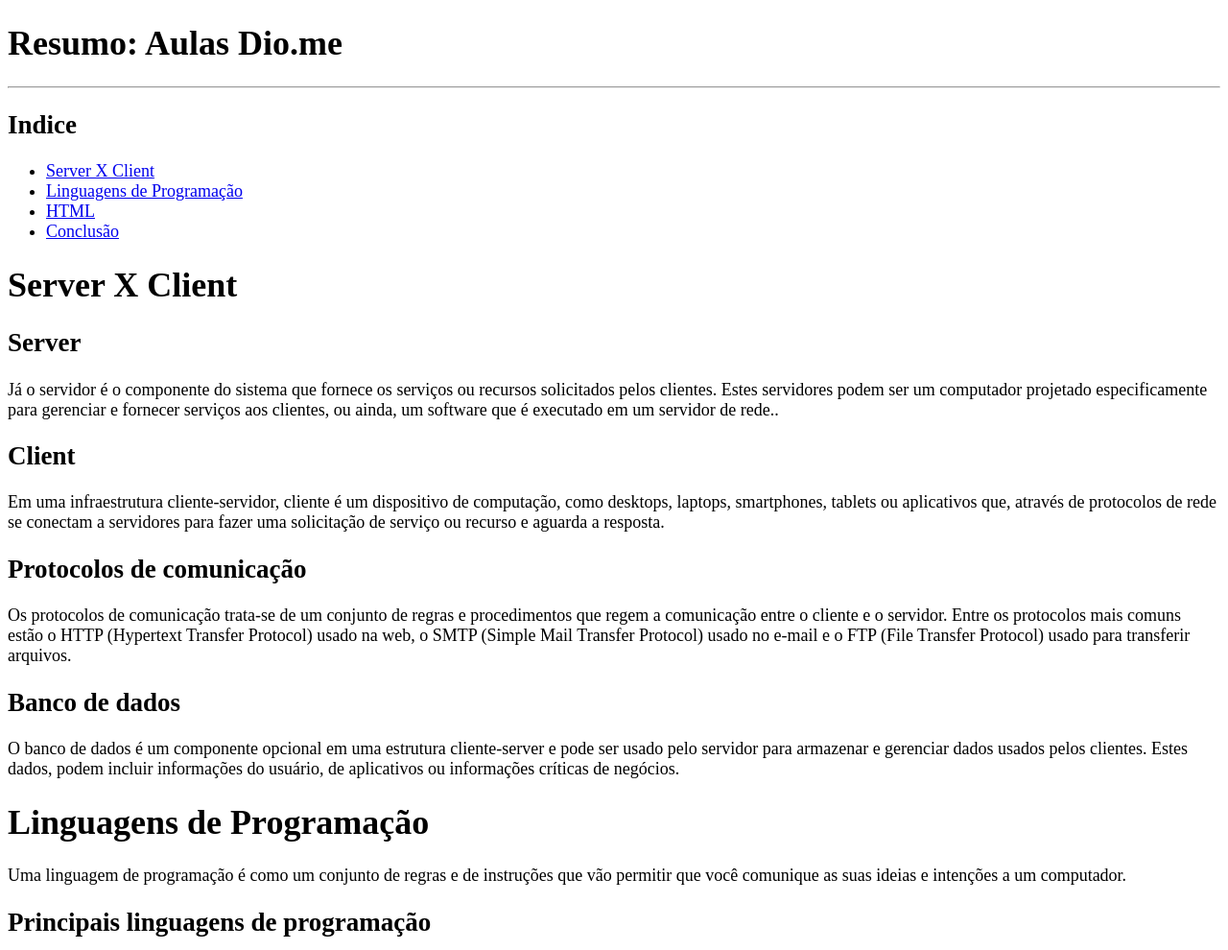
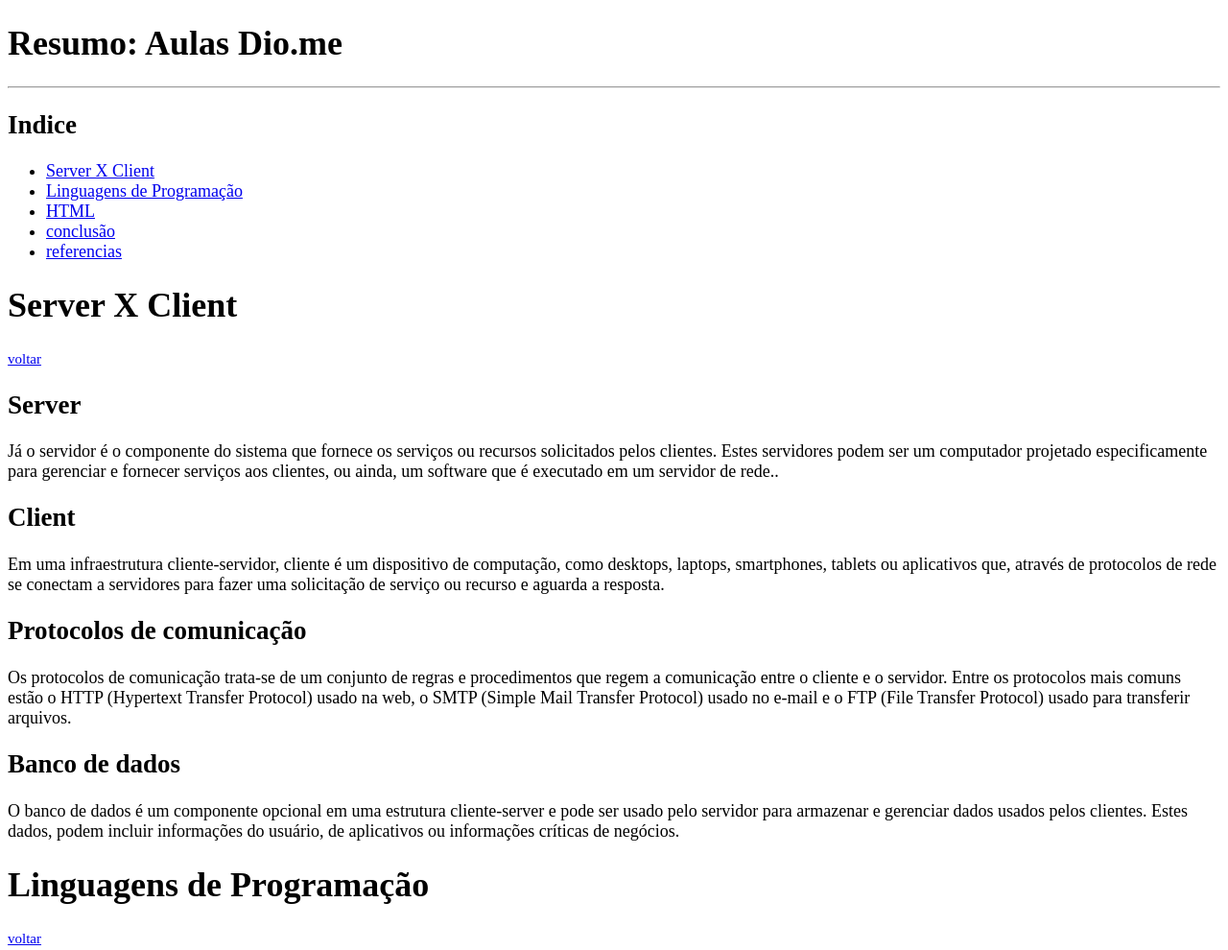
Before and after one commit to FelipeSantos1804/Projeto-DIO.ME, a plain HTML site: page index.html in a window 1280 px wide. Shown: the top 990 px of the page at 96% size. Drawn offline with Linux system fonts and the light colour scheme.

Commit message:
Update index.html
atualização de codigo htm

```diff
--- a/index.html
+++ b/index.html
@@ -9,8 +9,7 @@
 <style>
     body {
         font-family: 'Times New Roman', Times, serif;
-        font-size: large;
-    }
+        font-size: large;}
 </style>
 
 <body>
@@ -22,11 +21,12 @@
         <li> <a href="#Server X Client">Server X Client</a> </li>
         <li> <a href="#Linguagens de Programação">Linguagens de Programação</a> </li>
         <li> <a href="#HTML">HTML</a> </li>
-        <li> <a href="#conclusão">Conclusão</a> </li>
-
+        <li> <a href="#conclusao">conclusão</a> </li>
+        <li> <a href="#referencias">referencias</a> </li>
     </ul>
 
     <h1 id="Server X Client"><strong>Server X Client</strong></h1>
+    <a href="#inicio"><small>voltar</small></a>
     <h2><b>Server</b></h2>
     <p>Já o servidor é o componente do sistema que fornece os serviços ou recursos solicitados pelos clientes. Estes
         servidores podem ser um computador projetado especificamente para gerenciar e fornecer serviços aos clientes, ou
@@ -49,6 +49,7 @@
         aplicativos ou informações críticas de negócios.</p>
 
     <h1 id="Linguagens de Programação"> Linguagens de Programação</h1>
+    <a href="#inicio"><small>voltar</small></a>
     <p>Uma linguagem de programação é como um conjunto de regras e de instruções que vão permitir que você comunique as
         suas ideias e intenções a um computador.</p>
 
@@ -69,6 +70,7 @@
         e atributos.</P>
 
     <h1 id="HTML">HTML</h1>
+    <a href="#inicio"><small>voltar</small></a>
     <p>HTML <mark>(Linguagem de Marcação de HiperTexto)</mark> é o bloco de construção mais básico da web. Define o
         significado e a
         estrutura do conteúdo da web. Outras tecnologias além do HTML geralmente são usadas para descrever a
@@ -84,6 +86,7 @@
         da Web.</p>
 
     <H1 id="Conclusão">Conclusão</H1>
+    <a href="#inicio"><small>voltar</small></a>
     <p>A programação, atualmente, toma conta de todos os aparelhos tecnológicos utilizadas em diversas esferas sociais,
         da mobilidade urbana a aplicações médicas, tudo acaba envolve as tecnologias da informação e consequentemente a
         programação, que é e será por um bom tempo ainda essencial para o avanço dessas tecnologias e também para a
@@ -95,7 +98,8 @@
 
     <blockquote>O conhecimento é o combustível que impulsiona o progresso.” – Louis Pasteur</blockquote>
 
-    <h1>Referencias</h1>
+    <h1 id="referencias">Referencias</h1>
+    <a href="#inicio"><small>voltar</small></a>
     <ul>
         <li><a href="https://www.controle.net/faq/cliente-servidor-uma-estrutura-para-a-computacao-centralizada#:~:text=Um%20servidor%20%C3%A9%20um%20recurso,como%20%E2%80%9Ccliente%2Dservidor%E2%80%9D."
                 target="_self" title="Controle.net">Controle.net</a></li>
```
